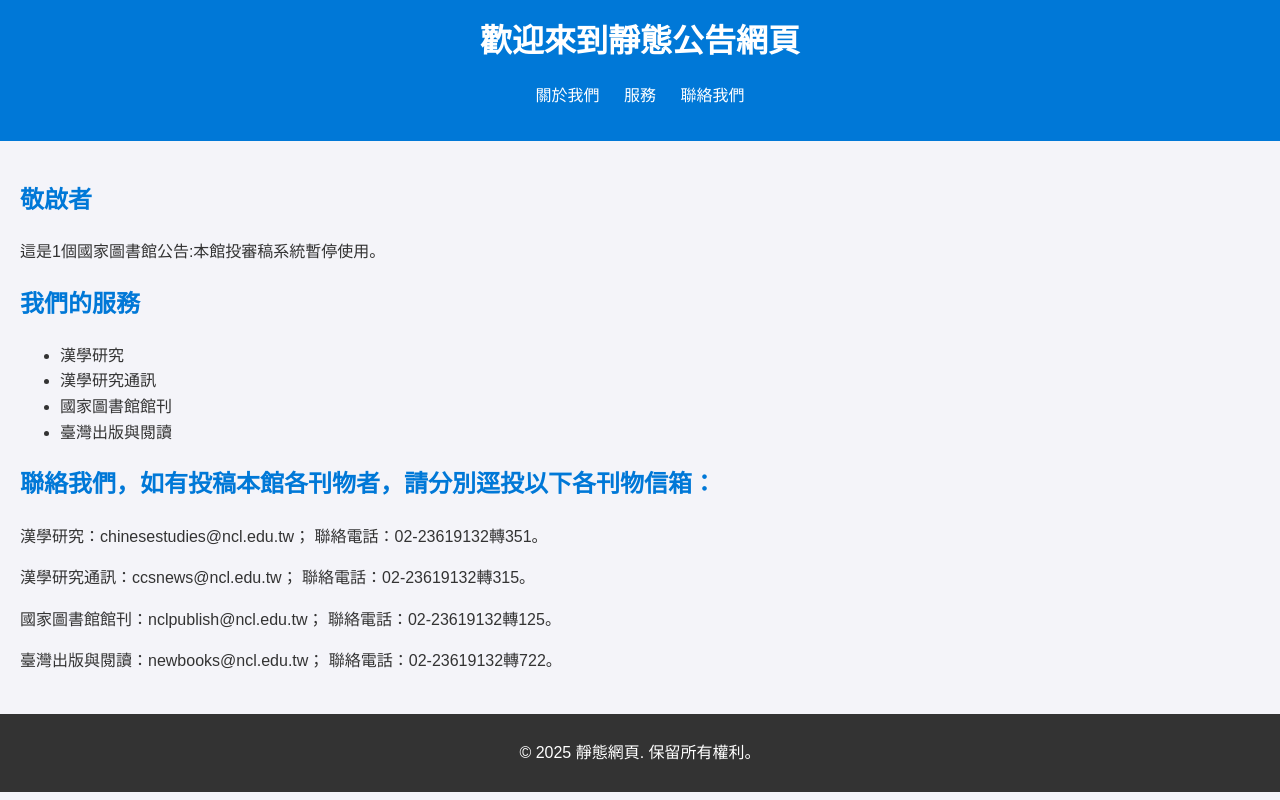
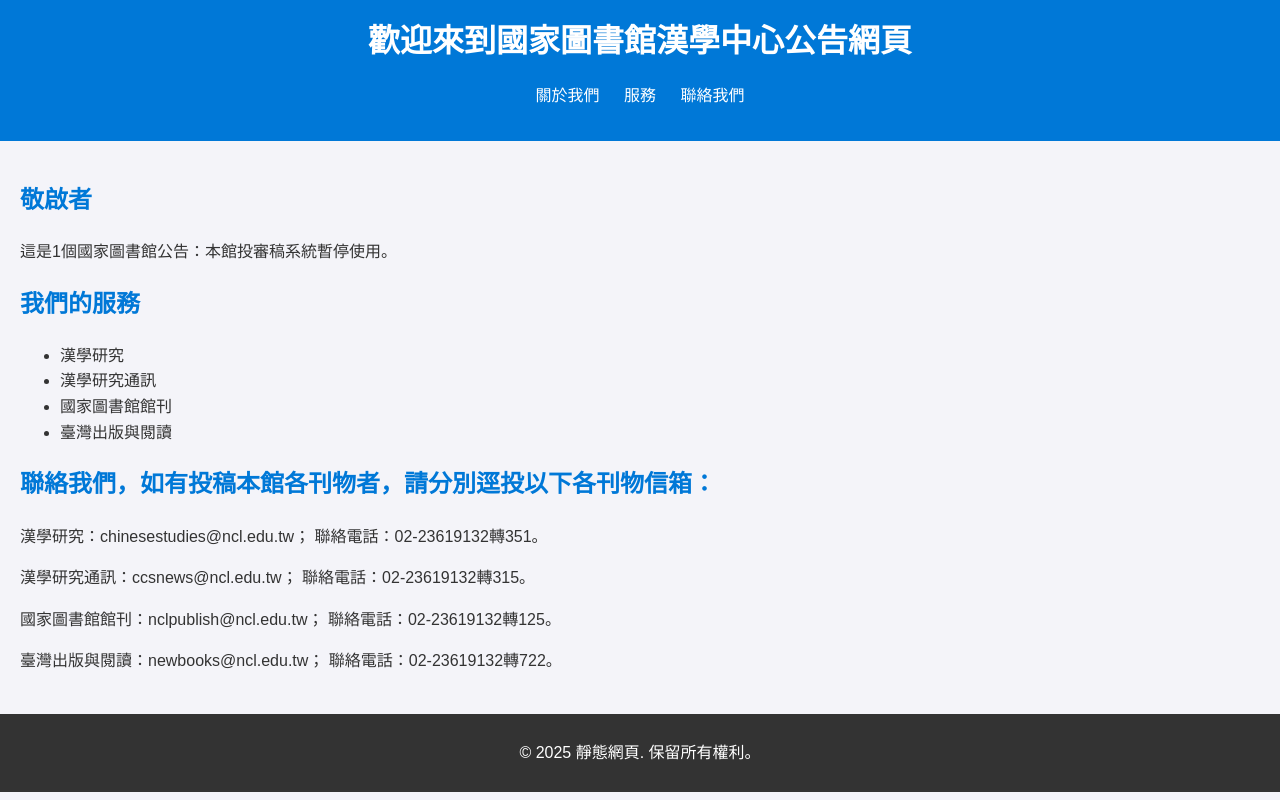
Before and after one commit to jason202506/black-rock, a plain HTML site: page index.html in a window 1280 px wide. Drawn offline with Linux system fonts and the light colour scheme.

Commit message:
Update index.html

```diff
--- a/index.html
+++ b/index.html
@@ -8,7 +8,7 @@
 </head>
 <body>
   <header>
-    <h1>歡迎來到靜態公告網頁</h1>
+    <h1>歡迎來到國家圖書館漢學中心公告網頁</h1>
     <nav>
       <ul>
         <li><a href="#about">關於我們</a></li>
@@ -21,7 +21,7 @@
   <main>
     <section id="about">
       <h2>敬啟者</h2>
-      <p>這是1個國家圖書館公告:本館投審稿系統暫停使用。</p>
+      <p>這是1個國家圖書館公告：本館投審稿系統暫停使用。</p>
     </section>
 
     <section id="services">
```
